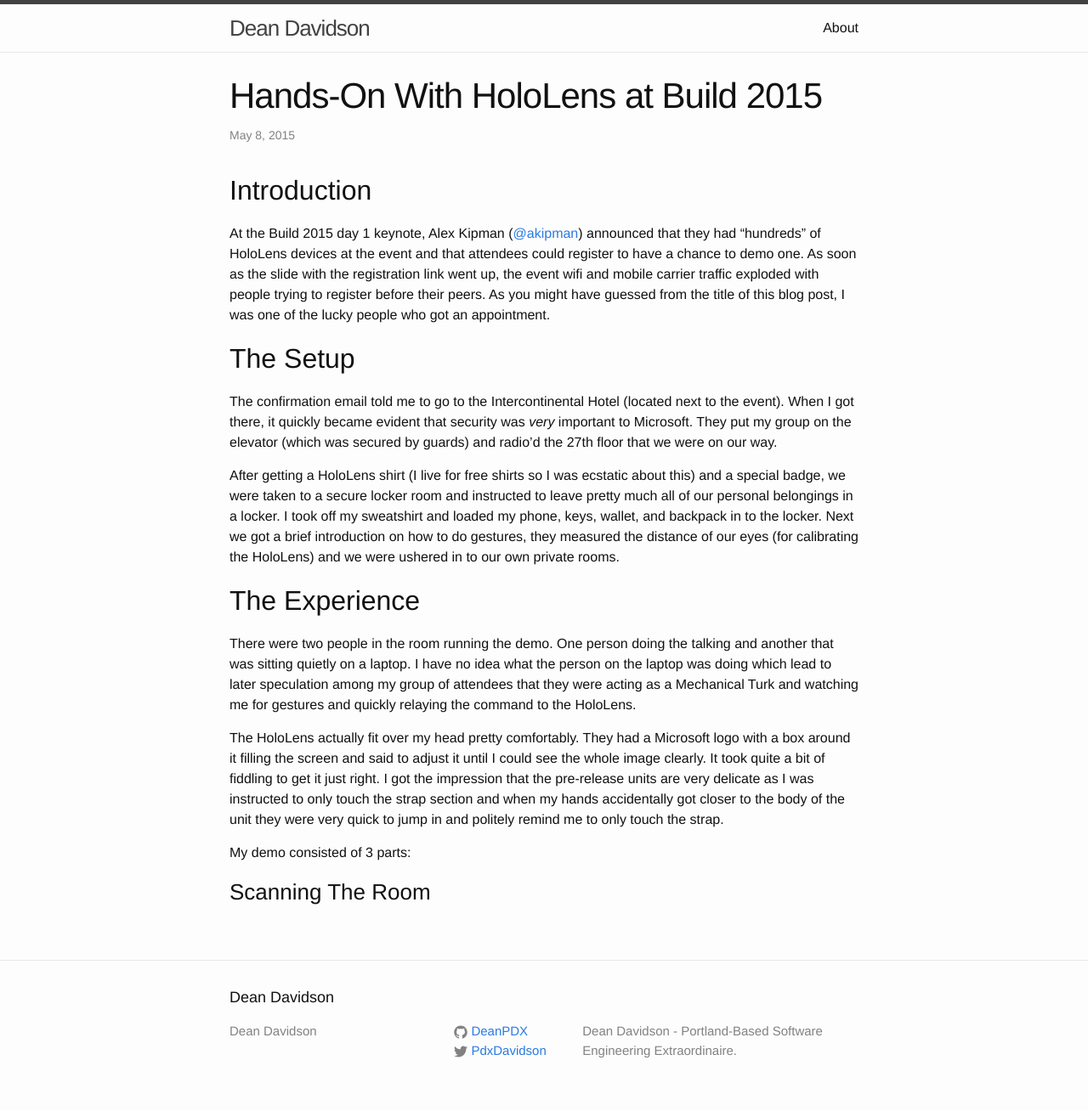
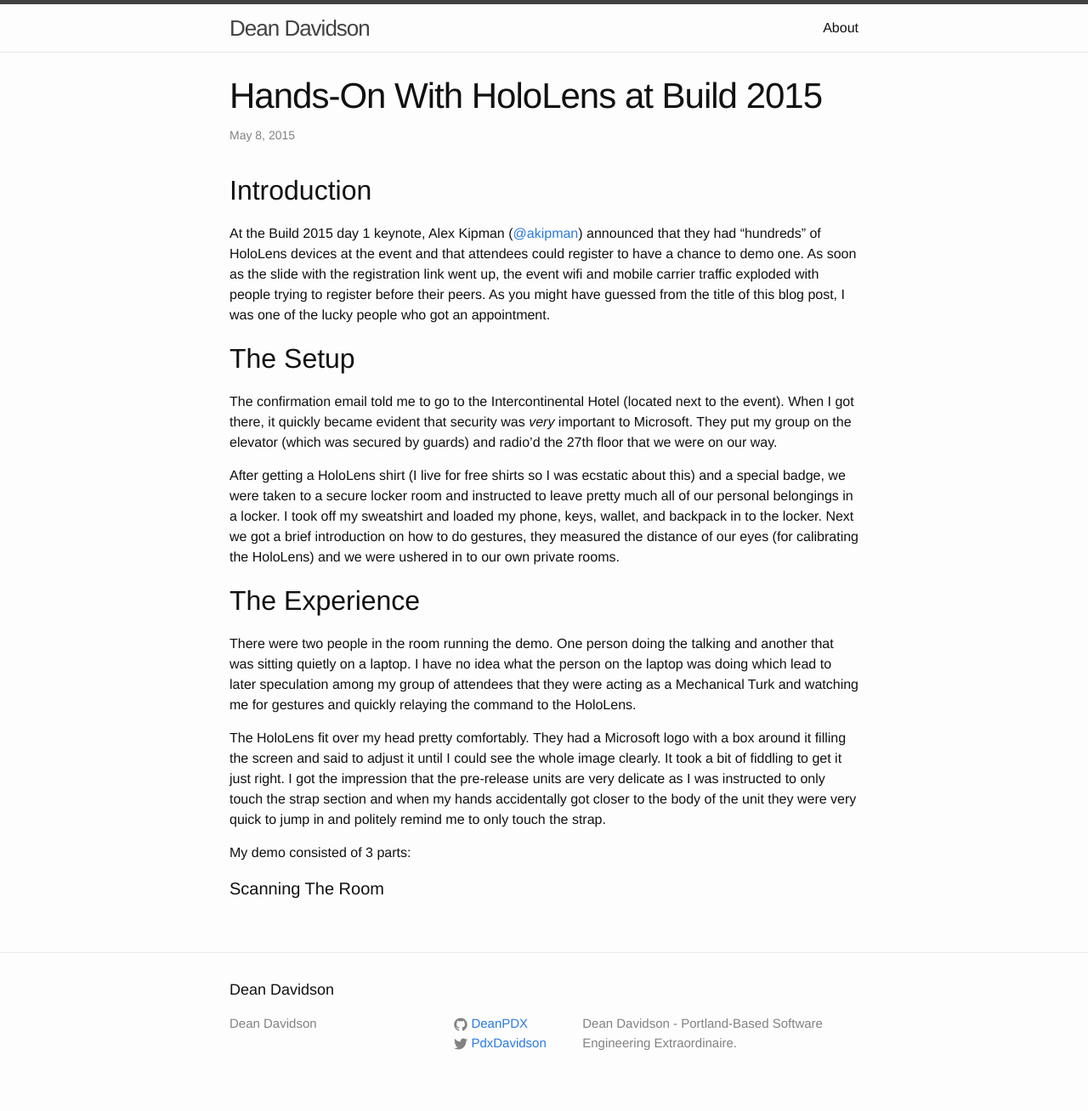
Before and after one commit to DeanPDX/DeanPDX.github.io, a Jekyll site: the page built from _posts/2015-05-08-hands-on-with-hololens-at-build-2015.markdown, in a window 1280 px wide. Shown: the whole page at 85% size. Built offline with Jekyll 4.4.1, drawn with Linux system fonts in a browser that asks for light colours; nearby versions of some CDN libraries.

Commit message:
Tried different header

```diff
--- a/_posts/2015-05-08-hands-on-with-hololens-at-build-2015.markdown
+++ b/_posts/2015-05-08-hands-on-with-hololens-at-build-2015.markdown
@@ -15,8 +15,8 @@
 ## The Experience
 There were two people in the room running the demo.  One person doing the talking and another that was sitting quietly on a laptop.  I have no idea what the person on the laptop was doing which lead to later speculation among my group of attendees that they were acting as a Mechanical Turk and watching me for gestures and quickly relaying the command to the HoloLens.
 
-The HoloLens actually fit over my head pretty comfortably.  They had a Microsoft logo with a box around it filling the screen and said to adjust it until I could see the whole image clearly.  It took quite a bit of fiddling to get it just right.  I got the impression that the pre-release units are very delicate as I was instructed to only touch the strap section and when my hands accidentally got closer to the body of the unit they were very quick to jump in and politely remind me to only touch the strap.
+The HoloLens fit over my head pretty comfortably.  They had a Microsoft logo with a box around it filling the screen and said to adjust it until I could see the whole image clearly.  It took a bit of fiddling to get it just right.  I got the impression that the pre-release units are very delicate as I was instructed to only touch the strap section and when my hands accidentally got closer to the body of the unit they were very quick to jump in and politely remind me to only touch the strap.
 
 My demo consisted of 3 parts:
 
-### Scanning The Room
+#### Scanning The Room
```
